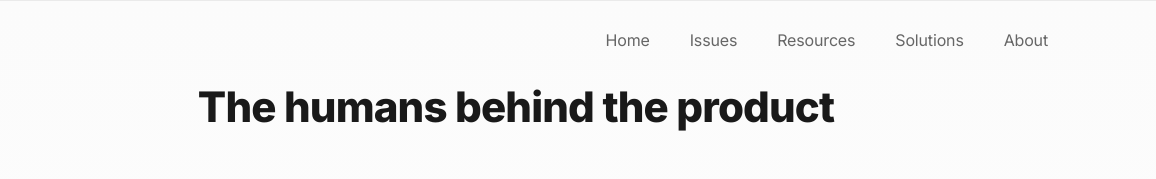
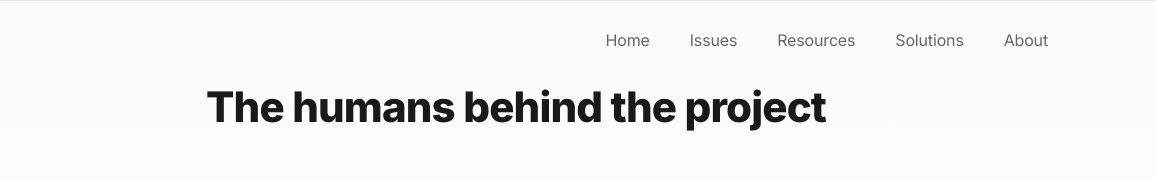
Before and after one commit to owenisas/owenisas.github.io, a website: page about.html in a window 1280 px wide. Shown: the top 179 px of the page, 124-1280 px from the left. Drawn offline with Linux system fonts and the light colour scheme.

Commit message:
fixed minor text issues

```diff
--- a/about.html
+++ b/about.html
@@ -163,7 +163,7 @@
 
                 <!-- Section header -->
                 <div class="max-w-3xl mx-auto text-center pb-12 md:pb-20">
-                  <h2 class="h2">The humans behind the product</h2>
+                  <h2 class="h2">The humans behind the project</h2>
                 </div>
 
                 <!-- Team members -->
```
